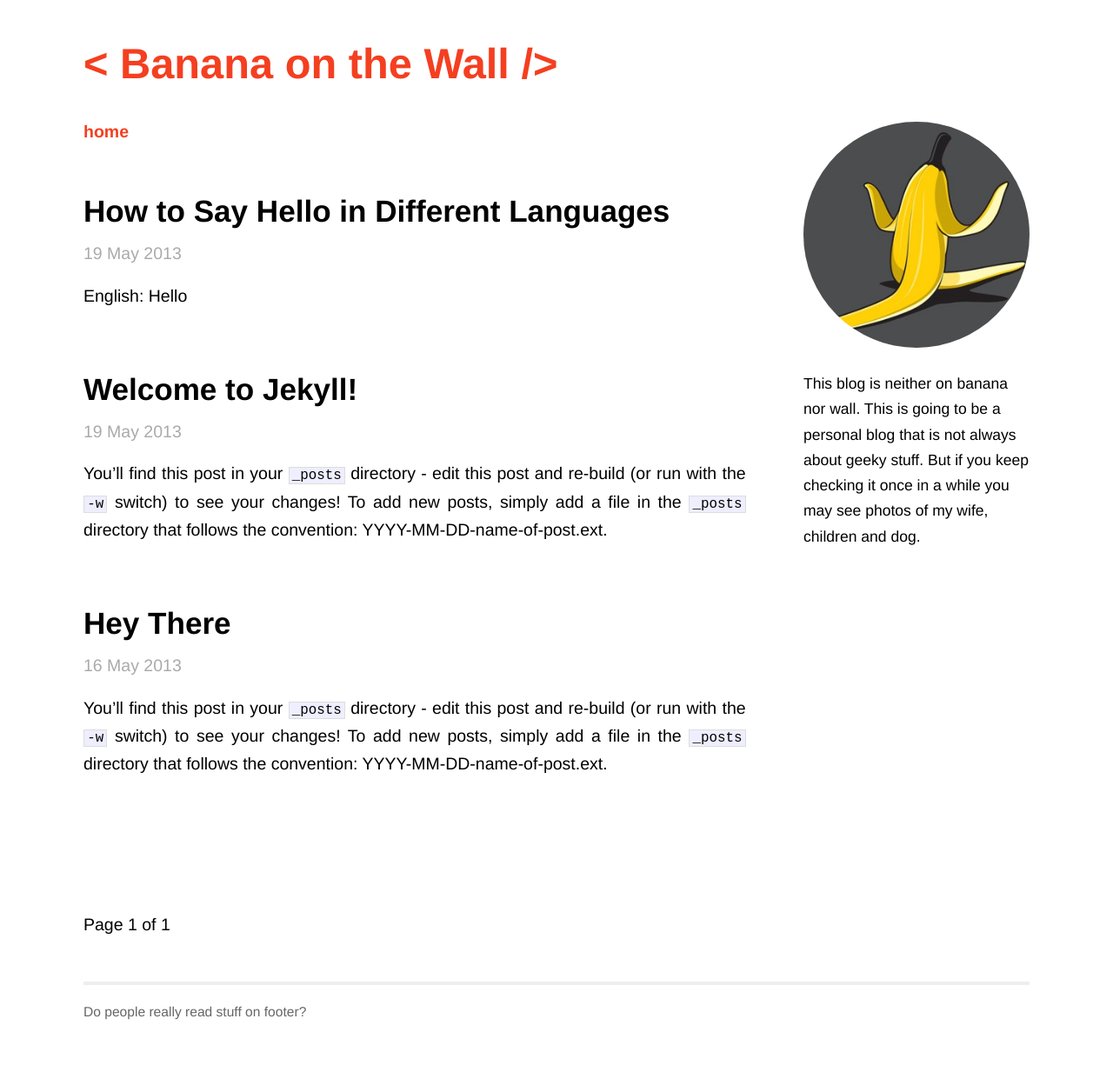
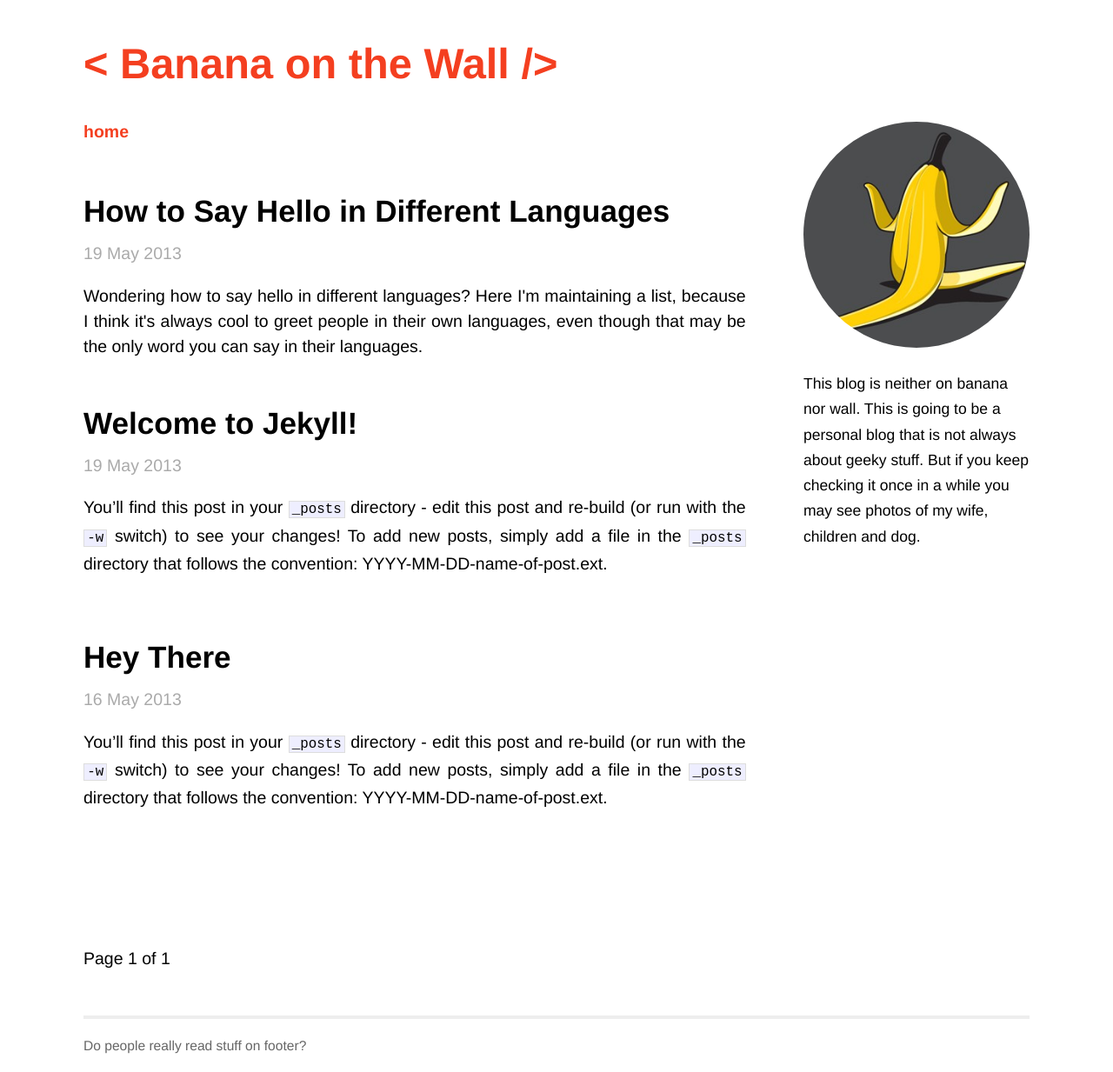
Before and after one commit to BananaOnTheWall/bananaonthewall.github.io, a Jekyll site: the page built from index.html, in a window 1280 px wide. Shown: the whole page at 87% size. Built offline with Jekyll 4.4.1, drawn with Linux system fonts in a browser that asks for light colours; the list of posts is cut into pages by our own code; before the commit the page ends 1194 px from its top, so only the background shows below that.

Commit message:
Update 2013-05-19-how-to-say-hello-in-different-languages.markdown

```diff
--- a/_posts/2013-05-19-how-to-say-hello-in-different-languages.markdown
+++ b/_posts/2013-05-19-how-to-say-hello-in-different-languages.markdown
@@ -2,6 +2,7 @@
 layout: post
 title:  How to Say Hello in Different Languages
 date:   2013-05-19 19:05:20
+excerpt: Wondering how to say hello in different languages? Here I'm maintaining a list, because I think it's always cool to greet people in their own languages, even though that may be the only word you can say in their languages.
 ---
 
 English: Hello
```
